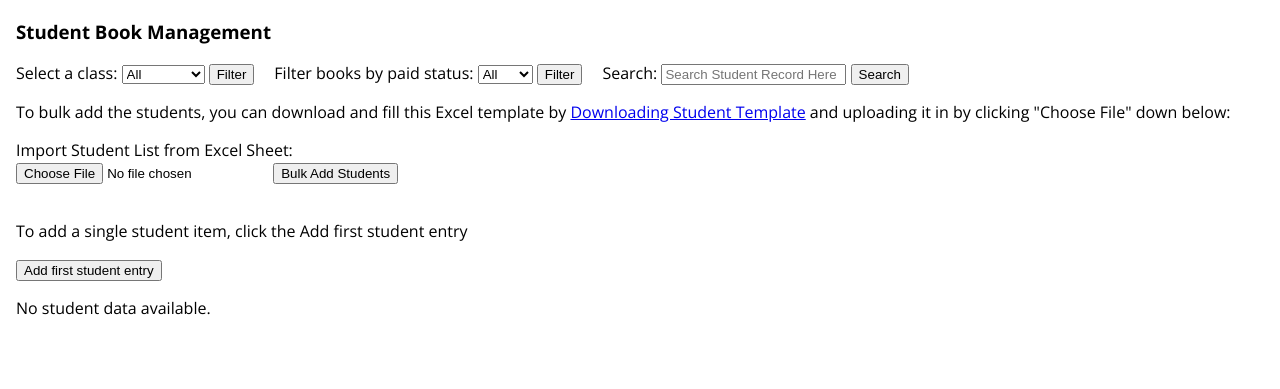
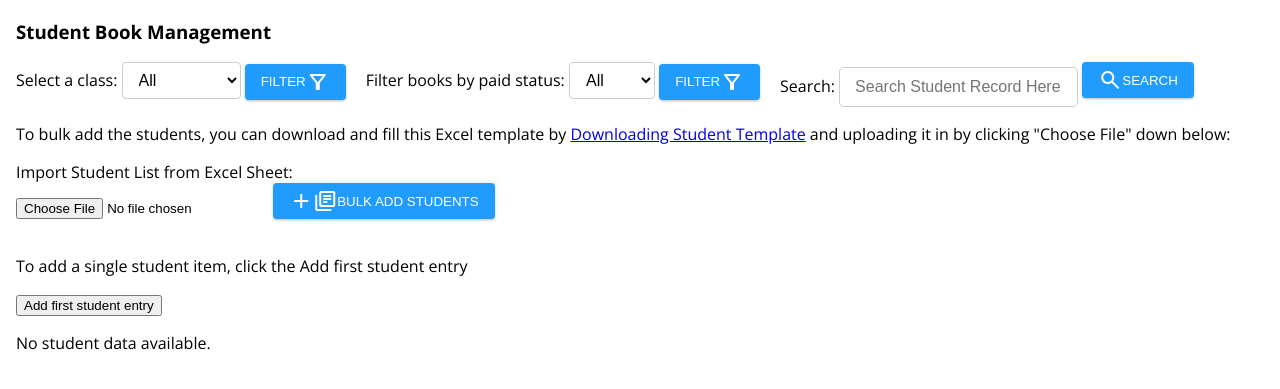
Before and after one commit to AbenaAmo13/inventory, a Django app: page /students/students_book in a window 1280 px wide. Shown: the part 86-475 px from the top of the page. Run offline with Django 4.2, Linux system fonts and the light colour scheme; data that the repository does not hold is empty; some libraries are stand-ins or nearby versions.

Commit message:
style: Styling the pages using react mui style

```diff
--- a/enasInventory/forms/forms.py
+++ b/enasInventory/forms/forms.py
@@ -51,7 +51,7 @@ class BooksYearGroupFilterForm(forms.Form):
 
         ],
         required=False,
-        label='Select a year group to filter the books:'
+        label='Filter by year group'
     )
 
 
@@ -99,11 +99,20 @@ class BooksSearchForm(forms.Form):
 class StudentBookForm(forms.Form):
     isbn_name = forms.CharField(
         label='ISBN',
-        required=True
+        required=True,
+        widget=forms.TextInput(attrs={'placeholder': 'Enter ISBN'}),
+
     )
     book_name = forms.CharField(
         label='Book Name',
-        required=True
+        required=True,
+        widget=forms.TextInput(
+            attrs={
+                'placeholder': 'Enter Book Name',
+                'class': 'textfield_mui'
+        })
+
+
     )
 
 
--- a/enasInventory/settings.py
+++ b/enasInventory/settings.py
@@ -40,7 +40,8 @@ INSTALLED_APPS = [
     "django.contrib.staticfiles",
     "enasInventory",
     "students",
-    "books"
+    "books",
+    'widget_tweaks'
 ]
 
 MIDDLEWARE = [
--- a/enasInventory/static/css/styles.css
+++ b/enasInventory/static/css/styles.css
@@ -113,6 +113,7 @@ html,body{
 
 /* Basic reset and styling for the input */
 .textfield_mui {
+  font-size: 16px;
   padding: 10px 15px;
   border: 1px solid #ccc;
   border-radius: 5px;
@@ -123,6 +124,12 @@ html,body{
 .textfield_mui:focus {
   border-color: #1976d2; /* Replace with your desired focus color */
   outline: none;
+}
+
+.form_align{
+  display: flex;
+  align-items: center;
+  gap:20px
 }
 
 
--- a/templates/students-book.html
+++ b/templates/students-book.html
@@ -1,4 +1,5 @@
 {% load static %}
+{% load widget_tweaks %}
 <!DOCTYPE html>
 <html lang="en">
 <head>
@@ -16,18 +17,45 @@
     <h3>Student Book Management</h3>
 <div class="student-forms">
     <form method="get">
-          {% csrf_token %}
-    {{ filter_form.as_table }}
-    <button type="submit">Filter</button>
+        {% csrf_token %}
+        {{ filter_form.year_group.label_tag }}
+        {{ filter_form.year_group|add_class:"mui_select" }}
+    <button type="submit" class="button_style">
+        <div class="align-button">
+            Filter
+            <span class="material-symbols-outlined">
+                filter_alt
+            </span>
+        </div>
+    </button>
 </form>
         <form method="get">
           {% csrf_token %}
-    {{ paid_filter.as_table }}
-    <button type="submit">Filter</button>
+          {{paid_filter.paid_status.label_tag}}
+          {{paid_filter.paid_status|add_class:"mui_select"}}
+    <!--{{ paid_filter.as_table }}-->
+    <button type="submit" class="button_style">
+        <div class="align-button">
+            Filter
+            <span class="material-symbols-outlined">
+                filter_alt
+            </span>
+        </div>
+    </button>
 </form>
     <form method="get">
-        {{ search_form.as_table }}
-        <button type="submit">Search</button>
+        {% csrf_token %}
+        {{search_form.search_student_query.label_tag}}
+        {{search_form.search_student_query|add_class:"textfield_mui"}}
+        <!--{{ search_form.as_table }}-->
+        <button type="submit" class="button_style">
+            <div class="align-button">
+                <span class="material-symbols-outlined">
+                    search
+                </span>
+                Search
+            </div>
+            </button>
     </form>
 </div>
 
@@ -40,7 +68,17 @@
         {% csrf_token %}
         <label for="books_inventory">Import Student List from Excel Sheet:</label><br>
           <input type="file" name="student_inventory" id="student_inventory" required>
-       <button type="submit" >Bulk Add Students</button>
+       <button type="submit" class="button_style" >
+        <div class="align-button">
+            <span class="material-symbols-outlined">
+                add
+                </span>
+            <span class="material-symbols-outlined">
+                library_books
+            </span>
+            Bulk Add Students
+        </div>
+    </button>
     </form>
 
        {% if not students_data %}
```
Also changed, not shown: templates/dashboard.html (+12 -2 lines), templates/student_detail.html (+23 -6 lines).
